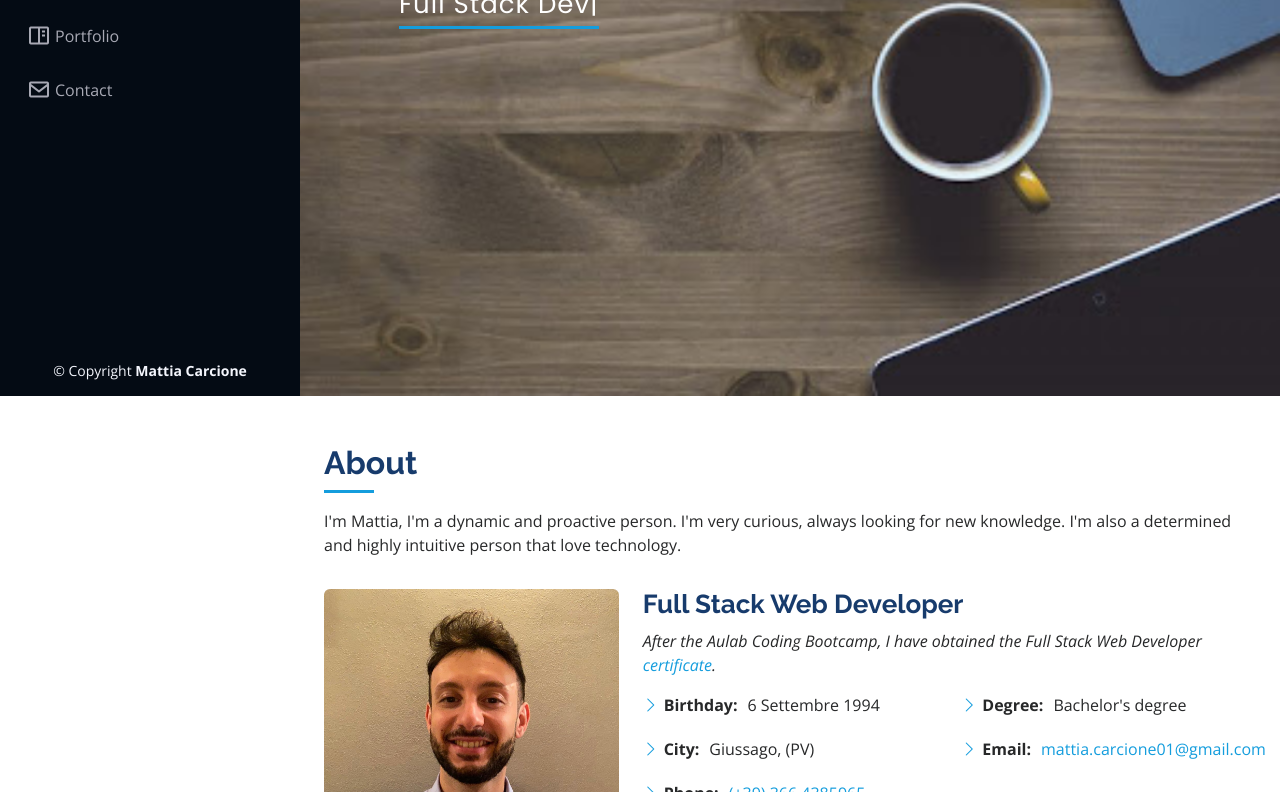
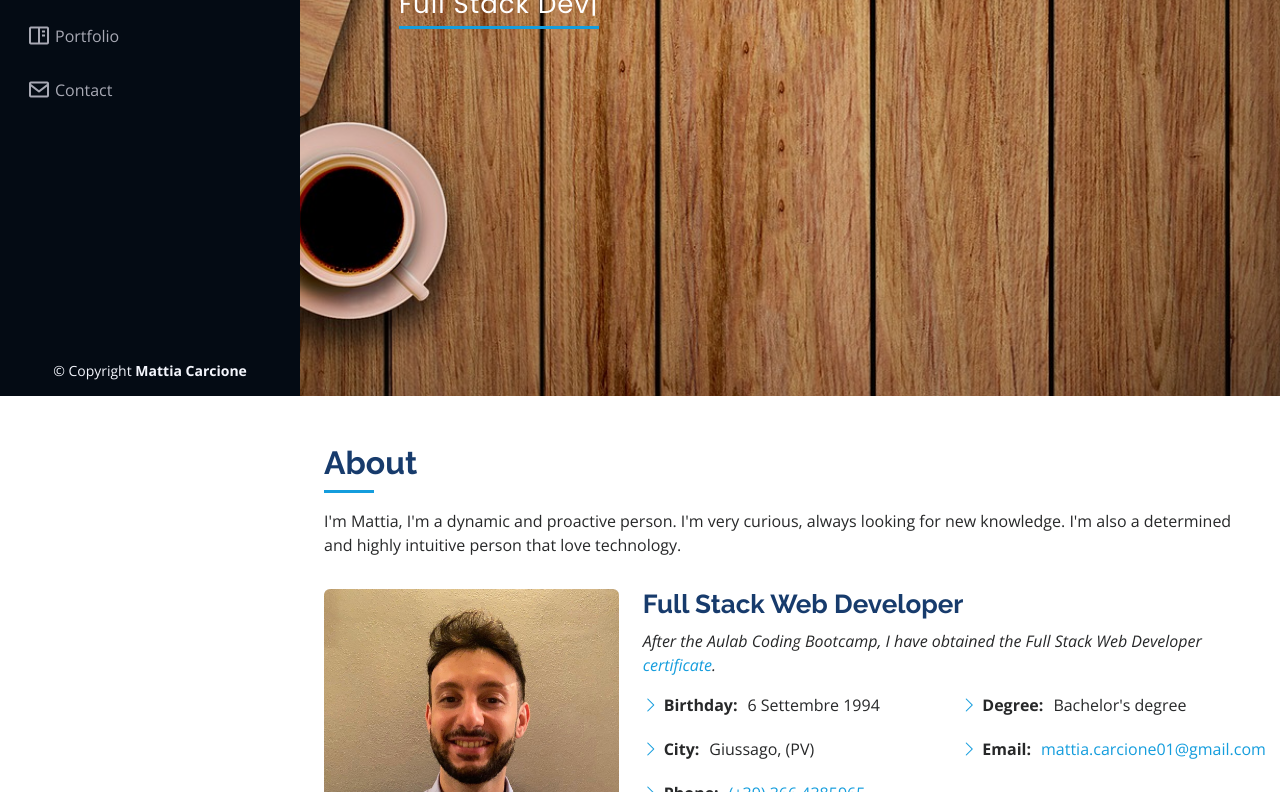
Before and after one commit to Mattia-Carcione/mattia-carcione-portfolio, a plain HTML site: page index.html in a window 1280 px wide. Shown: the part 404-1196 px from the top of the page. Drawn offline with nearby package versions, Linux system fonts and the light colour scheme.

Commit message:
try to fix hero image

```diff
--- a/assets/css/main.css
+++ b/assets/css/main.css
@@ -138,7 +138,7 @@ nav li a {
 # Hero
 --------------------------------------------------------------*/
 #hero {
-    background-image: url('/assets/images/hero.jpeg');
+    background-image: url('/assets/images/portfolio/hero-image.jpg');
     background-size: cover;
     background-attachment: fixed;
 }
```
Also changed, not shown: assets/images/portfolio/hero-image.jpg (added).
